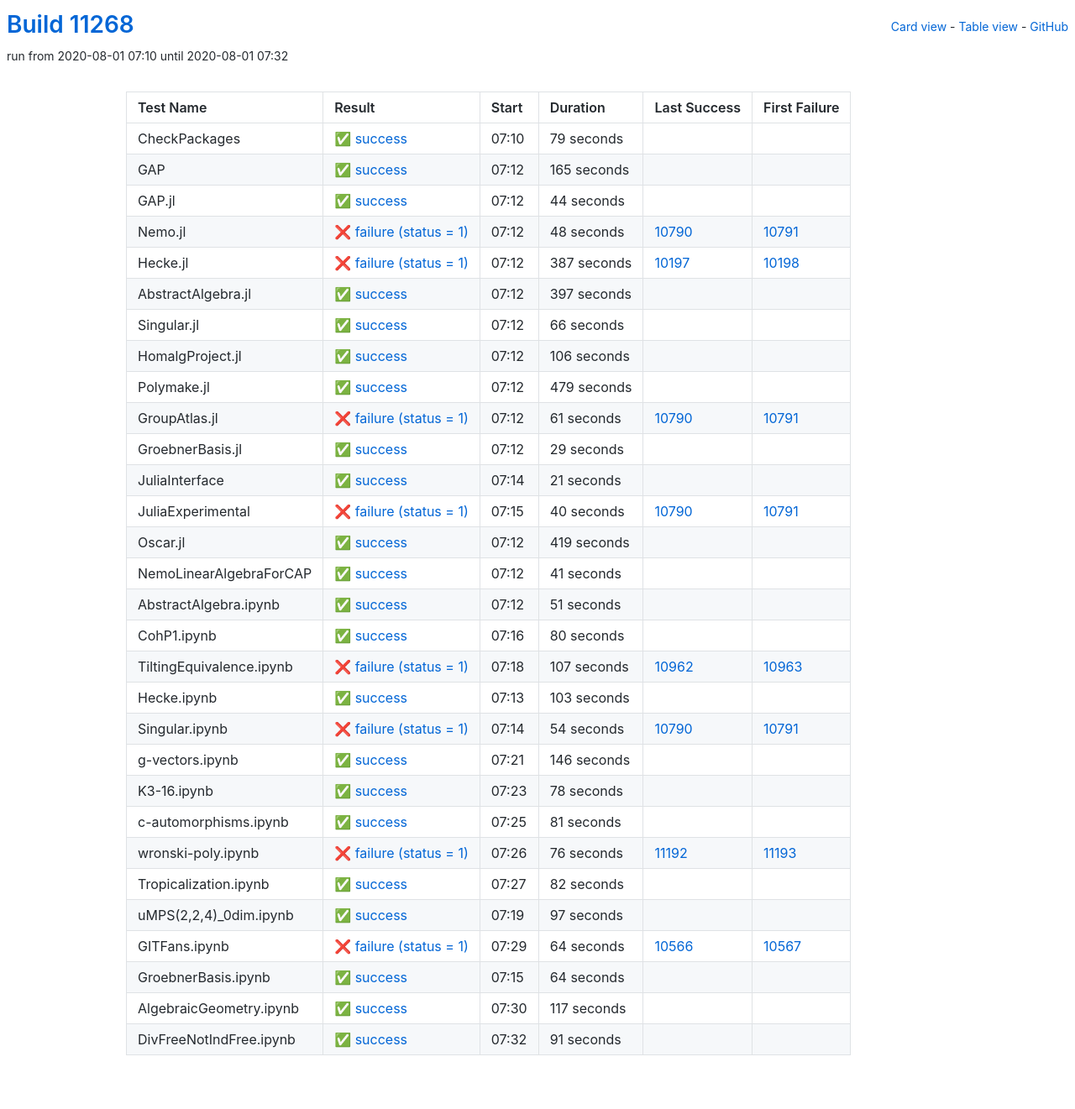
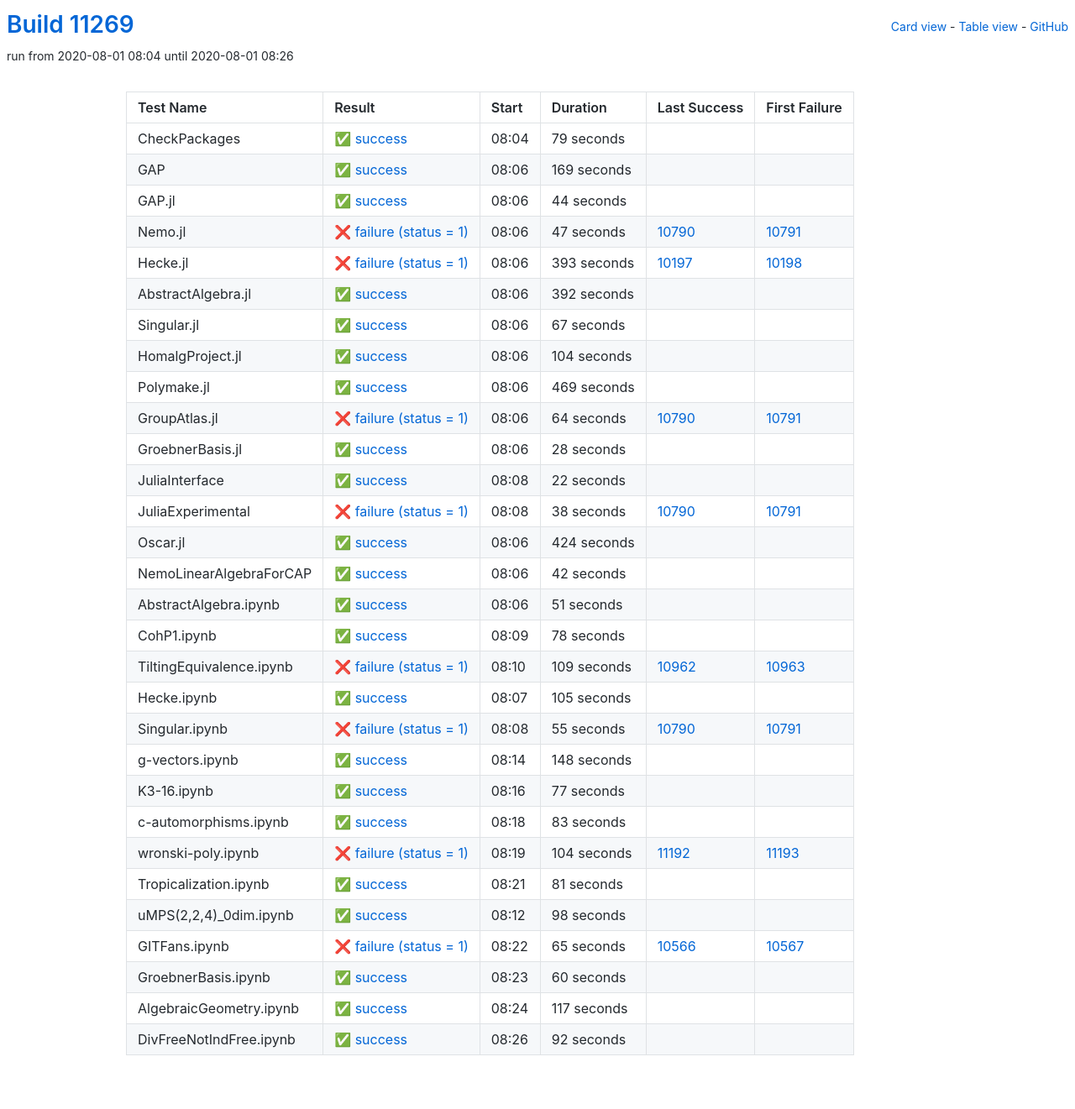
Before and after one commit to oscar-system/oscar-ci-status, a Jekyll site: the page built from table.html, in a window 1280 px wide. Shown: the whole page at 84% size. Built offline with Jekyll 4.4.1, drawn with Linux system fonts in a browser that asks for light colours.

Commit message:
Build #11269

```diff
--- a/_data/ci.yml
+++ b/_data/ci.yml
@@ -1,6 +1,6 @@
 ---
-build: 11268
-build_url: https://oscarci.mathematik.uni-kl.de/job/oscar/11268/
+build: 11269
+build_url: https://oscarci.mathematik.uni-kl.de/job/oscar/11269/
 job: oscar
 organization: oscar-system
 repo: oscar-ci-status
@@ -8,8 +8,8 @@
 tests:
 - name: CheckPackages
   id: checkpackages
-  log: https://oscarci.mathematik.uni-kl.de/job/oscar/11268/artifact/logs/build-11268/CheckPackages.log
-  start: 2020-08-01 07:10
+  log: https://oscarci.mathematik.uni-kl.de/job/oscar/11269/artifact/logs/build-11269/CheckPackages.log
+  start: 2020-08-01 08:04
   success: true
   exitcode: 0
   status: success
@@ -20,20 +20,20 @@
   first_failure_url:
 - name: GAP
   id: gap
-  log: https://oscarci.mathematik.uni-kl.de/job/oscar/11268/artifact/logs/build-11268/GAP.log
-  start: 2020-08-01 07:12
+  log: https://oscarci.mathematik.uni-kl.de/job/oscar/11269/artifact/logs/build-11269/GAP.log
+  start: 2020-08-01 08:06
   success: true
   exitcode: 0
   status: success
-  duration: 165
+  duration: 169
   last_success: false
   last_success_url:
   first_failure: false
   first_failure_url:
 - name: GAP.jl
   id: gap-jl
-  log: https://oscarci.mathematik.uni-kl.de/job/oscar/11268/artifact/logs/build-11268/GAP.jl.log
-  start: 2020-08-01 07:12
+  log: https://oscarci.mathematik.uni-kl.de/job/oscar/11269/artifact/logs/build-11269/GAP.jl.log
+  start: 2020-08-01 08:06
   success: true
   exitcode: 0
   status: success
@@ -44,152 +44,152 @@
   first_failure_url:
 - name: Nemo.jl
   id: nemo-jl
-  log: https://oscarci.mathematik.uni-kl.de/job/oscar/11268/artifact/logs/build-11268/Nemo.jl.log
-  start: 2020-08-01 07:12
+  log: https://oscarci.mathematik.uni-kl.de/job/oscar/11269/artifact/logs/build-11269/Nemo.jl.log
+  start: 2020-08-01 08:06
   success: false
   exitcode: 1
   status: failure
-  duration: 48
+  duration: 47
   last_success: 10790
   last_success_url: https://oscarci.mathematik.uni-kl.de/job/oscar/10790/
   first_failure: 10791
   first_failure_url: https://oscarci.mathematik.uni-kl.de/job/oscar/10791/
 - name: Hecke.jl
   id: hecke-jl
-  log: https://oscarci.mathematik.uni-kl.de/job/oscar/11268/artifact/logs/build-11268/Hecke.jl.log
-  start: 2020-08-01 07:12
+  log: https://oscarci.mathematik.uni-kl.de/job/oscar/11269/artifact/logs/build-11269/Hecke.jl.log
+  start: 2020-08-01 08:06
   success: false
   exitcode: 1
   status: failure
-  duration: 387
+  duration: 393
   last_success: 10197
   last_success_url: https://oscarci.mathematik.uni-kl.de/job/oscar/10197/
   first_failure: 10198
   first_failure_url: https://oscarci.mathematik.uni-kl.de/job/oscar/10198/
 - name: AbstractAlgebra.jl
   id: abstractalgebra-jl
-  log: https://oscarci.mathematik.uni-kl.de/job/oscar/11268/artifact/logs/build-11268/AbstractAlgebra.jl.log
-  start: 2020-08-01 07:12
+  log: https://oscarci.mathematik.uni-kl.de/job/oscar/11269/artifact/logs/build-11269/AbstractAlgebra.jl.log
+  start: 2020-08-01 08:06
   success: true
   exitcode: 0
   status: success
-  duration: 397
+  duration: 392
   last_success: false
   last_success_url:
   first_failure: false
   first_failure_url:
 - name: Singular.jl
   id: singular-jl
-  log: https://oscarci.mathematik.uni-kl.de/job/oscar/11268/artifact/logs/build-11268/Singular.jl.log
-  start: 2020-08-01 07:12
+  log: https://oscarci.mathematik.uni-kl.de/job/oscar/11269/artifact/logs/build-11269/Singular.jl.log
+  start: 2020-08-01 08:06
   success: true
   exitcode: 0
   status: success
-  duration: 66
+  duration: 67
   last_success: false
   last_success_url:
   first_failure: false
   first_failure_url:
 - name: HomalgProject.jl
   id: homalgproject-jl
-  log: https://oscarci.mathematik.uni-kl.de/job/oscar/11268/artifact/logs/build-11268/HomalgProject.jl.log
-  start: 2020-08-01 07:12
+  log: https://oscarci.mathematik.uni-kl.de/job/oscar/11269/artifact/logs/build-11269/HomalgProject.jl.log
+  start: 2020-08-01 08:06
   success: true
   exitcode: 0
   status: success
-  duration: 106
+  duration: 104
   last_success: false
   last_success_url:
   first_failure: false
   first_failure_url:
 - name: Polymake.jl
   id: polymake-jl
-  log: https://oscarci.mathematik.uni-kl.de/job/oscar/11268/artifact/logs/build-11268/Polymake.jl.log
-  start: 2020-08-01 07:12
+  log: https://oscarci.mathematik.uni-kl.de/job/oscar/11269/artifact/logs/build-11269/Polymake.jl.log
+  start: 2020-08-01 08:06
   success: true
   exitcode: 0
   status: success
-  duration: 479
+  duration: 469
   last_success: false
   last_success_url:
   first_failure: false
   first_failure_url:
 - name: GroupAtlas.jl
   id: groupatlas-jl
-  log: https://oscarci.mathematik.uni-kl.de/job/oscar/11268/artifact/logs/build-11268/GroupAtlas.jl.log
-  start: 2020-08-01 07:12
+  log: https://oscarci.mathematik.uni-kl.de/job/oscar/11269/artifact/logs/build-11269/GroupAtlas.jl.log
+  start: 2020-08-01 08:06
   success: false
   exitcode: 1
   status: failure
-  duration: 61
+  duration: 64
   last_success: 10790
   last_success_url: https://oscarci.mathematik.uni-kl.de/job/oscar/10790/
   first_failure: 10791
   first_failure_url: https://oscarci.mathematik.uni-kl.de/job/oscar/10791/
 - name: GroebnerBasis.jl
   id: groebnerbasis-jl
-  log: https://oscarci.mathematik.uni-kl.de/job/oscar/11268/artifact/logs/build-11268/GroebnerBasis.jl.log
-  start: 2020-08-01 07:12
+  log: https://oscarci.mathematik.uni-kl.de/job/oscar/11269/artifact/logs/build-11269/GroebnerBasis.jl.log
+  start: 2020-08-01 08:06
   success: true
   exitcode: 0
   status: success
-  duration: 29
+  duration: 28
   last_success: false
   last_success_url:
   first_failure: false
   first_failure_url:
 - name: JuliaInterface
   id: juliainterface
-  log: https://oscarci.mathematik.uni-kl.de/job/oscar/11268/artifact/logs/build-11268/JuliaInterface.log
-  start: 2020-08-01 07:14
+  log: https://oscarci.mathematik.uni-kl.de/job/oscar/11269/artifact/logs/build-11269/JuliaInterface.log
+  start: 2020-08-01 08:08
   success: true
   exitcode: 0
   status: success
-  duration: 21
+  duration: 22
   last_success: false
   last_success_url:
   first_failure: false
   first_failure_url:
 - name: JuliaExperimental
   id: juliaexperimental
-  log: https://oscarci.mathematik.uni-kl.de/job/oscar/11268/artifact/logs/build-11268/JuliaExperimental.log
-  start: 2020-08-01 07:15
+  log: https://oscarci.mathematik.uni-kl.de/job/oscar/11269/artifact/logs/build-11269/JuliaExperimental.log
+  start: 2020-08-01 08:08
   success: false
   exitcode: 1
   status: failure
-  duration: 40
+  duration: 38
   last_success: 10790
   last_success_url: https://oscarci.mathematik.uni-kl.de/job/oscar/10790/
   first_failure: 10791
   first_failure_url: https://oscarci.mathematik.uni-kl.de/job/oscar/10791/
 - name: Oscar.jl
   id: oscar-jl
-  log: https://oscarci.mathematik.uni-kl.de/job/oscar/11268/artifact/logs/build-11268/Oscar.jl.log
-  start: 2020-08-01 07:12
+  log: https://oscarci.mathematik.uni-kl.de/job/oscar/11269/artifact/logs/build-11269/Oscar.jl.log
+  start: 2020-08-01 08:06
   success: true
   exitcode: 0
   status: success
-  duration: 419
+  duration: 424
   last_success: false
   last_success_url:
   first_failure: false
   first_failure_url:
 - name: NemoLinearAlgebraForCAP
   id: nemolinearalgebraforcap
-  log: https://oscarci.mathematik.uni-kl.de/job/oscar/11268/artifact/logs/build-11268/NemoLinearAlgebraForCAP.log
-  start: 2020-08-01 07:12
+  log: https://oscarci.mathematik.uni-kl.de/job/oscar/11269/artifact/logs/build-11269/NemoLinearAlgebraForCAP.log
+  start: 2020-08-01 08:06
   success: true
   exitcode: 0
   status: success
-  duration: 41
+  duration: 42
   last_success: false
   last_success_url:
   first_failure: false
   first_failure_url:
 - name: AbstractAlgebra.ipynb
   id: abstractalgebra-ipynb
-  log: https://oscarci.mathematik.uni-kl.de/job/oscar/11268/artifact/logs/build-11268/AbstractAlgebra.ipynb.log
-  start: 2020-08-01 07:12
+  log: https://oscarci.mathematik.uni-kl.de/job/oscar/11269/artifact/logs/build-11269/AbstractAlgebra.ipynb.log
+  start: 2020-08-01 08:06
   success: true
   exitcode: 0
   status: success
@@ -200,68 +200,8 @@
   first_failure_url:
 - name: CohP1.ipynb
   id: cohp1-ipynb
-  log: https://oscarci.mathematik.uni-kl.de/job/oscar/11268/artifact/logs/build-11268/CohP1.ipynb.log
-  start: 2020-08-01 07:16
-  success: true
-  exitcode: 0
-  status: success
-  duration: 80
-  last_success: false
-  last_success_url:
-  first_failure: false
-  first_failure_url:
-- name: TiltingEquivalence.ipynb
-  id: tiltingequivalence-ipynb
-  log: https://oscarci.mathematik.uni-kl.de/job/oscar/11268/artifact/logs/build-11268/TiltingEquivalence.ipynb.log
-  start: 2020-08-01 07:18
-  success: false
-  exitcode: 1
-  status: failure
-  duration: 107
-  last_success: 10962
-  last_success_url: https://oscarci.mathematik.uni-kl.de/job/oscar/10962/
-  first_failure: 10963
-  first_failure_url: https://oscarci.mathematik.uni-kl.de/job/oscar/10963/
-- name: Hecke.ipynb
-  id: hecke-ipynb
-  log: https://oscarci.mathematik.uni-kl.de/job/oscar/11268/artifact/logs/build-11268/Hecke.ipynb.log
-  start: 2020-08-01 07:13
-  success: true
-  exitcode: 0
-  status: success
-  duration: 103
-  last_success: false
-  last_success_url:
-  first_failure: false
-  first_failure_url:
-- name: Singular.ipynb
-  id: singular-ipynb
-  log: https://oscarci.mathematik.uni-kl.de/job/oscar/11268/artifact/logs/build-11268/Singular.ipynb.log
-  start: 2020-08-01 07:14
-  success: false
-  exitcode: 1
-  status: failure
-  duration: 54
-  last_success: 10790
-  last_success_url: https://oscarci.mathematik.uni-kl.de/job/oscar/10790/
-  first_failure: 10791
-  first_failure_url: https://oscarci.mathematik.uni-kl.de/job/oscar/10791/
-- name: g-vectors.ipynb
-  id: g-vectors-ipynb
-  log: https://oscarci.mathematik.uni-kl.de/job/oscar/11268/artifact/logs/build-11268/g-vectors.ipynb.log
-  start: 2020-08-01 07:21
-  success: true
-  exitcode: 0
-  status: success
-  duration: 146
-  last_success: false
-  last_success_url:
-  first_failure: false
-  first_failure_url:
-- name: K3-16.ipynb
-  id: k3-16-ipynb
-  log: https://oscarci.mathematik.uni-kl.de/job/oscar/11268/artifact/logs/build-11268/K3-16.ipynb.log
-  start: 2020-08-01 07:23
+  log: https://oscarci.mathematik.uni-kl.de/job/oscar/11269/artifact/logs/build-11269/CohP1.ipynb.log
+  start: 2020-08-01 08:09
   success: true
   exitcode: 0
   status: success
@@ -270,10 +210,94 @@
   last_success_url:
   first_failure: false
   first_failure_url:
+- name: TiltingEquivalence.ipynb
+  id: tiltingequivalence-ipynb
+  log: https://oscarci.mathematik.uni-kl.de/job/oscar/11269/artifact/logs/build-11269/TiltingEquivalence.ipynb.log
+  start: 2020-08-01 08:10
+  success: false
+  exitcode: 1
+  status: failure
+  duration: 109
+  last_success: 10962
+  last_success_url: https://oscarci.mathematik.uni-kl.de/job/oscar/10962/
+  first_failure: 10963
+  first_failure_url: https://oscarci.mathematik.uni-kl.de/job/oscar/10963/
+- name: Hecke.ipynb
+  id: hecke-ipynb
+  log: https://oscarci.mathematik.uni-kl.de/job/oscar/11269/artifact/logs/build-11269/Hecke.ipynb.log
+  start: 2020-08-01 08:07
+  success: true
+  exitcode: 0
+  status: success
+  duration: 105
+  last_success: false
+  last_success_url:
+  first_failure: false
+  first_failure_url:
+- name: Singular.ipynb
+  id: singular-ipynb
+  log: https://oscarci.mathematik.uni-kl.de/job/oscar/11269/artifact/logs/build-11269/Singular.ipynb.log
+  start: 2020-08-01 08:08
+  success: false
+  exitcode: 1
+  status: failure
+  duration: 55
+  last_success: 10790
+  last_success_url: https://oscarci.mathematik.uni-kl.de/job/oscar/10790/
+  first_failure: 10791
+  first_failure_url: https://oscarci.mathematik.uni-kl.de/job/oscar/10791/
+- name: g-vectors.ipynb
+  id: g-vectors-ipynb
+  log: https://oscarci.mathematik.uni-kl.de/job/oscar/11269/artifact/logs/build-11269/g-vectors.ipynb.log
+  start: 2020-08-01 08:14
+  success: true
+  exitcode: 0
+  status: success
+  duration: 148
+  last_success: false
+  last_success_url:
+  first_failure: false
+  first_failure_url:
+- name: K3-16.ipynb
+  id: k3-16-ipynb
+  log: https://oscarci.mathematik.uni-kl.de/job/oscar/11269/artifact/logs/build-11269/K3-16.ipynb.log
+  start: 2020-08-01 08:16
+  success: true
+  exitcode: 0
+  status: success
+  duration: 77
+  last_success: false
+  last_success_url:
+  first_failure: false
+  first_failure_url:
 - name: c-automorphisms.ipynb
   id: c-automorphisms-ipynb
-  log: https://oscarci.mathematik.uni-kl.de/job/oscar/11268/artifact/logs/build-11268/c-automorphisms.ipynb.log
-  start: 2020-08-01 07:25
+  log: https://oscarci.mathematik.uni-kl.de/job/oscar/11269/artifact/logs/build-11269/c-automorphisms.ipynb.log
+  start: 2020-08-01 08:18
+  success: true
+  exitcode: 0
+  status: success
+  duration: 83
+  last_success: false
+  last_success_url:
+  first_failure: false
+  first_failure_url:
+- name: wronski-poly.ipynb
+  id: wronski-poly-ipynb
+  log: https://oscarci.mathematik.uni-kl.de/job/oscar/11269/artifact/logs/build-11269/wronski-poly.ipynb.log
+  start: 2020-08-01 08:19
+  success: false
+  exitcode: 1
+  status: failure
+  duration: 104
+  last_success: 11192
+  last_success_url: https://oscarci.mathematik.uni-kl.de/job/oscar/11192/
+  first_failure: 11193
+  first_failure_url: https://oscarci.mathematik.uni-kl.de/job/oscar/11193/
+- name: Tropicalization.ipynb
+  id: tropicalization-ipynb
+  log: https://oscarci.mathematik.uni-kl.de/job/oscar/11269/artifact/logs/build-11269/Tropicalization.ipynb.log
+  start: 2020-08-01 08:21
   success: true
   exitcode: 0
   status: success
@@ -282,70 +306,46 @@
   last_success_url:
   first_failure: false
   first_failure_url:
-- name: wronski-poly.ipynb
-  id: wronski-poly-ipynb
-  log: https://oscarci.mathematik.uni-kl.de/job/oscar/11268/artifact/logs/build-11268/wronski-poly.ipynb.log
-  start: 2020-08-01 07:26
-  success: false
-  exitcode: 1
-  status: failure
-  duration: 76
-  last_success: 11192
-  last_success_url: https://oscarci.mathematik.uni-kl.de/job/oscar/11192/
-  first_failure: 11193
-  first_failure_url: https://oscarci.mathematik.uni-kl.de/job/oscar/11193/
-- name: Tropicalization.ipynb
-  id: tropicalization-ipynb
-  log: https://oscarci.mathematik.uni-kl.de/job/oscar/11268/artifact/logs/build-11268/Tropicalization.ipynb.log
-  start: 2020-08-01 07:27
+- name: uMPS(2,2,4)_0dim.ipynb
+  id: umps-2-2-4-0dim-ipynb
+  log: https://oscarci.mathematik.uni-kl.de/job/oscar/11269/artifact/logs/build-11269/uMPS-2-2-4-_0dim.ipynb.log
+  start: 2020-08-01 08:12
   success: true
   exitcode: 0
   status: success
-  duration: 82
-  last_success: false
-  last_success_url:
-  first_failure: false
-  first_failure_url:
-- name: uMPS(2,2,4)_0dim.ipynb
-  id: umps-2-2-4-0dim-ipynb
-  log: https://oscarci.mathematik.uni-kl.de/job/oscar/11268/artifact/logs/build-11268/uMPS-2-2-4-_0dim.ipynb.log
-  start: 2020-08-01 07:19
-  success: true
-  exitcode: 0
-  status: success
-  duration: 97
+  duration: 98
   last_success: false
   last_success_url:
   first_failure: false
   first_failure_url:
 - name: GITFans.ipynb
   id: gitfans-ipynb
-  log: https://oscarci.mathematik.uni-kl.de/job/oscar/11268/artifact/logs/build-11268/GITFans.ipynb.log
-  start: 2020-08-01 07:29
+  log: https://oscarci.mathematik.uni-kl.de/job/oscar/11269/artifact/logs/build-11269/GITFans.ipynb.log
+  start: 2020-08-01 08:22
   success: false
   exitcode: 1
   status: failure
-  duration: 64
+  duration: 65
   last_success: 10566
   last_success_url: https://oscarci.mathematik.uni-kl.de/job/oscar/10566/
   first_failure: 10567
   first_failure_url: https://oscarci.mathematik.uni-kl.de/job/oscar/10567/
 - name: GroebnerBasis.ipynb
   id: groebnerbasis-ipynb
-  log: https://oscarci.mathematik.uni-kl.de/job/oscar/11268/artifact/logs/build-11268/GroebnerBasis.ipynb.log
-  start: 2020-08-01 07:15
+  log: https://oscarci.mathematik.uni-kl.de/job/oscar/11269/artifact/logs/build-11269/GroebnerBasis.ipynb.log
+  start: 2020-08-01 08:23
   success: true
   exitcode: 0
   status: success
-  duration: 64
+  duration: 60
   last_success: false
   last_success_url:
   first_failure: false
   first_failure_url:
 - name: AlgebraicGeometry.ipynb
   id: algebraicgeometry-ipynb
-  log: https://oscarci.mathematik.uni-kl.de/job/oscar/11268/artifact/logs/build-11268/AlgebraicGeometry.ipynb.log
-  start: 2020-08-01 07:30
+  log: https://oscarci.mathematik.uni-kl.de/job/oscar/11269/artifact/logs/build-11269/AlgebraicGeometry.ipynb.log
+  start: 2020-08-01 08:24
   success: true
   exitcode: 0
   status: success
@@ -356,12 +356,12 @@
   first_failure_url:
 - name: DivFreeNotIndFree.ipynb
   id: divfreenotindfree-ipynb
-  log: https://oscarci.mathematik.uni-kl.de/job/oscar/11268/artifact/logs/build-11268/DivFreeNotIndFree.ipynb.log
-  start: 2020-08-01 07:32
+  log: https://oscarci.mathematik.uni-kl.de/job/oscar/11269/artifact/logs/build-11269/DivFreeNotIndFree.ipynb.log
+  start: 2020-08-01 08:26
   success: true
   exitcode: 0
   status: success
-  duration: 91
+  duration: 92
   last_success: false
   last_success_url:
   first_failure: false
```
Also changed, not shown: README.md.
